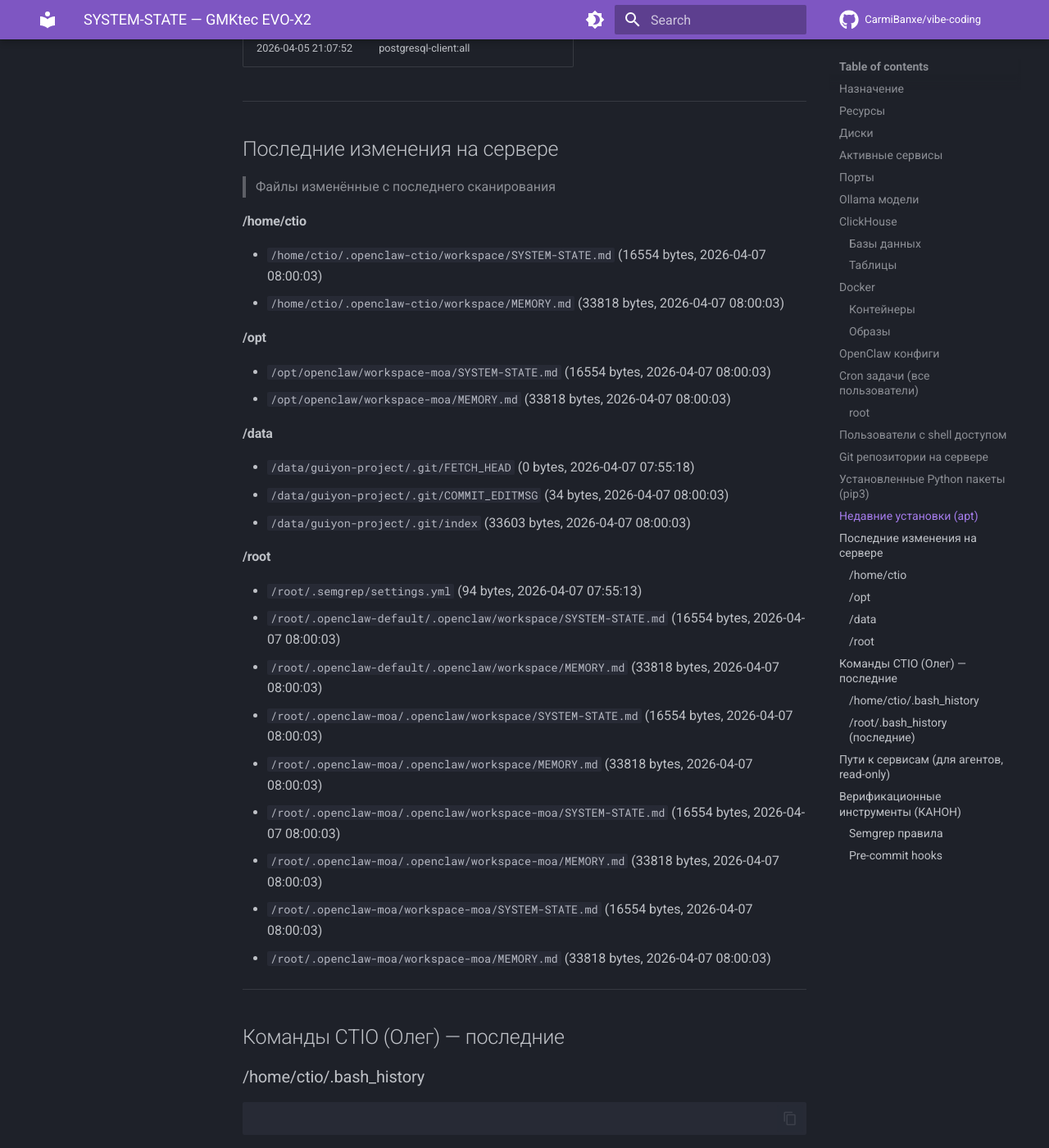
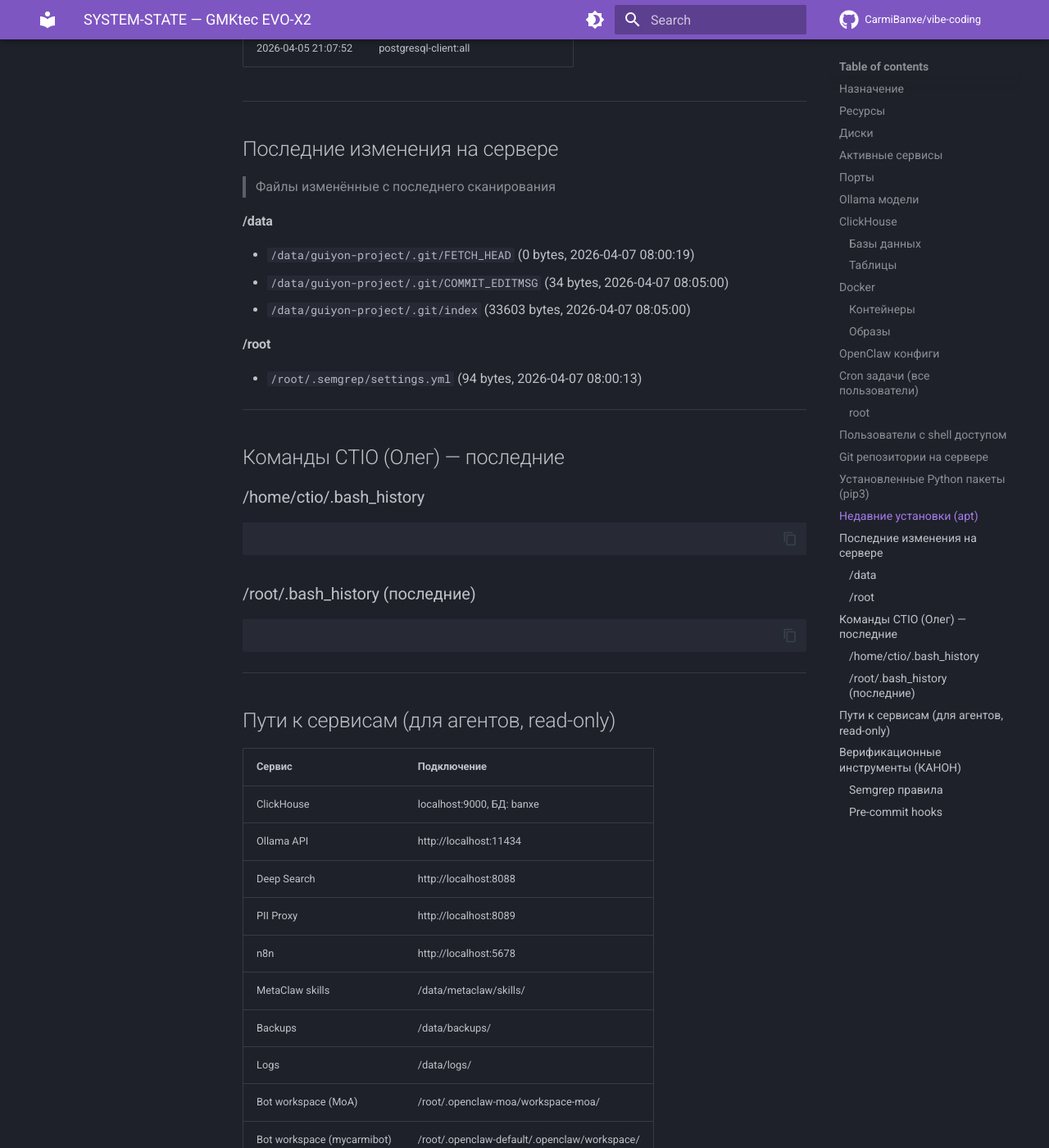
Before and after one commit to CarmiBanxe/vibe-coding, an MkDocs documentation site: the page built from docs/SYSTEM-STATE.md, in a window 1280 px wide and 1400 px high, scrolled down 13800 px. Shown: the whole window at 82% size. Built offline with MkDocs 1.6.1 and Material for MkDocs 9.7.7, drawn with Linux system fonts in a browser that asks for light colours; comment, search, counter and statistics services are not loaded; some of the changed text lies outside the part shown.

Commit message:
auto: SYSTEM-STATE v2 update (2026-04-07 08:05 CEST)

```diff
--- a/docs/SYSTEM-STATE.md
+++ b/docs/SYSTEM-STATE.md
@@ -1,6 +1,6 @@
 # SYSTEM-STATE — GMKtec EVO-X2
 > Автоматически обновляется каждые 5 минут
-> Последнее сканирование: 2026-04-07 08:00 CEST
+> Последнее сканирование: 2026-04-07 08:05 CEST
 > Источник: ctio-watcher.sh v2 (cron)
 
 ## Назначение
@@ -378,29 +378,13 @@ xrdp-sesman.service running
 > Файлы изменённые с последнего сканирования
 
 
-#### /home/ctio
-- `/home/ctio/.openclaw-ctio/workspace/SYSTEM-STATE.md` (16554 bytes, 2026-04-07 08:00:03)
-- `/home/ctio/.openclaw-ctio/workspace/MEMORY.md` (33818 bytes, 2026-04-07 08:00:03)
-
-#### /opt
-- `/opt/openclaw/workspace-moa/SYSTEM-STATE.md` (16554 bytes, 2026-04-07 08:00:03)
-- `/opt/openclaw/workspace-moa/MEMORY.md` (33818 bytes, 2026-04-07 08:00:03)
-
 #### /data
-- `/data/guiyon-project/.git/FETCH_HEAD` (0 bytes, 2026-04-07 07:55:18)
-- `/data/guiyon-project/.git/COMMIT_EDITMSG` (34 bytes, 2026-04-07 08:00:03)
-- `/data/guiyon-project/.git/index` (33603 bytes, 2026-04-07 08:00:03)
+- `/data/guiyon-project/.git/FETCH_HEAD` (0 bytes, 2026-04-07 08:00:19)
+- `/data/guiyon-project/.git/COMMIT_EDITMSG` (34 bytes, 2026-04-07 08:05:00)
+- `/data/guiyon-project/.git/index` (33603 bytes, 2026-04-07 08:05:00)
 
 #### /root
-- `/root/.semgrep/settings.yml` (94 bytes, 2026-04-07 07:55:13)
-- `/root/.openclaw-default/.openclaw/workspace/SYSTEM-STATE.md` (16554 bytes, 2026-04-07 08:00:03)
-- `/root/.openclaw-default/.openclaw/workspace/MEMORY.md` (33818 bytes, 2026-04-07 08:00:03)
-- `/root/.openclaw-moa/.openclaw/workspace/SYSTEM-STATE.md` (16554 bytes, 2026-04-07 08:00:03)
-- `/root/.openclaw-moa/.openclaw/workspace/MEMORY.md` (33818 bytes, 2026-04-07 08:00:03)
-- `/root/.openclaw-moa/.openclaw/workspace-moa/SYSTEM-STATE.md` (16554 bytes, 2026-04-07 08:00:03)
-- `/root/.openclaw-moa/.openclaw/workspace-moa/MEMORY.md` (33818 bytes, 2026-04-07 08:00:03)
-- `/root/.openclaw-moa/workspace-moa/SYSTEM-STATE.md` (16554 bytes, 2026-04-07 08:00:03)
-- `/root/.openclaw-moa/workspace-moa/MEMORY.md` (33818 bytes, 2026-04-07 08:00:03)
+- `/root/.semgrep/settings.yml` (94 bytes, 2026-04-07 08:00:13)
 
 ---
 
```
Also changed, not shown: other parts of docs/SYSTEM-STATE.md (+3 -3 lines).
